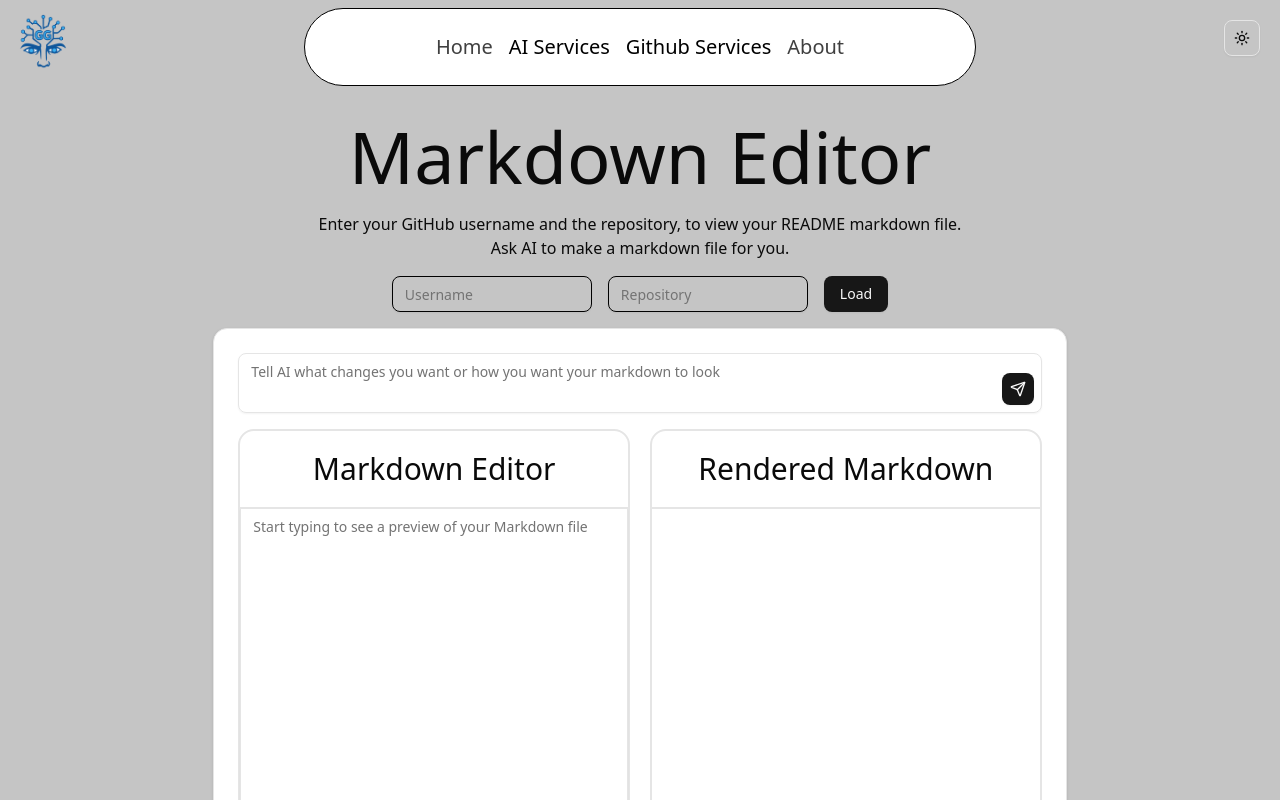
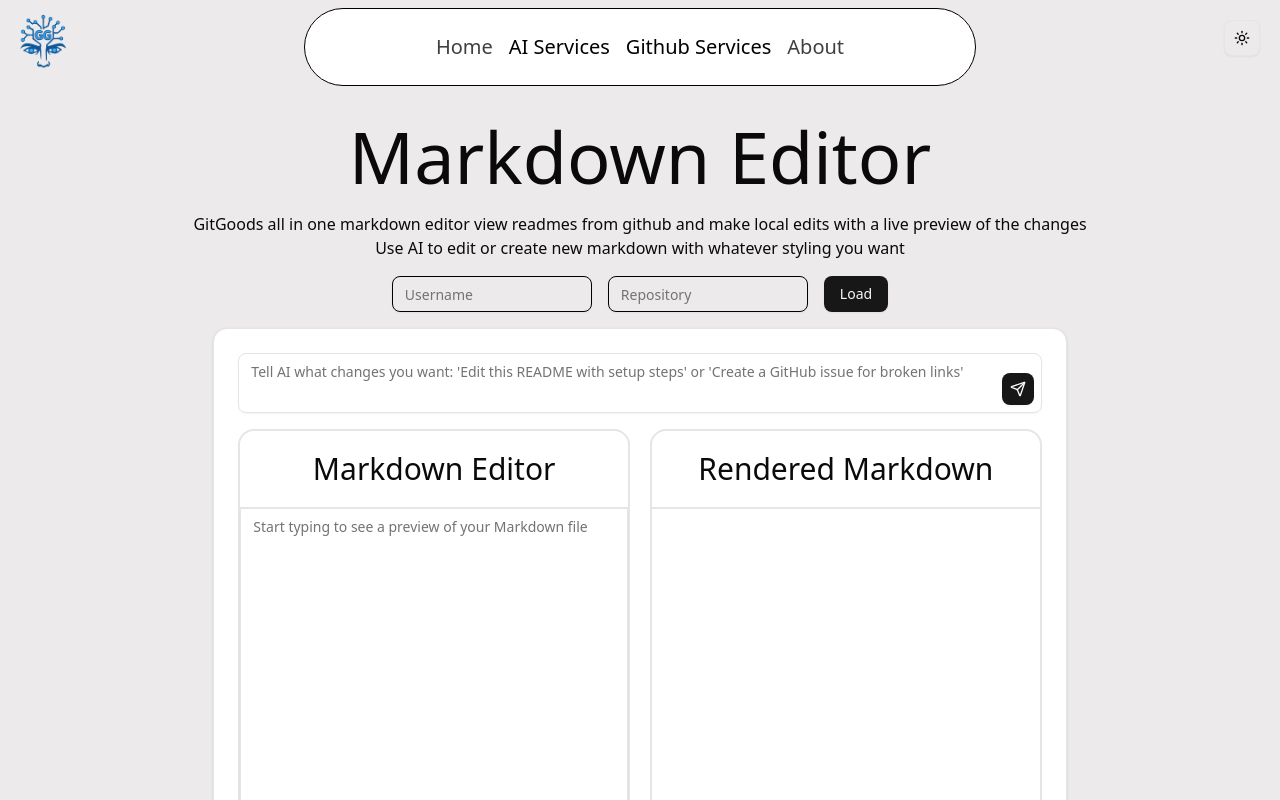
Before and after one commit to CMPT-276-SUMMER-2025/final-project-15-mountains, a Next.js app in the folder src/: page /markdown_editor in a window 1280 px wide. Shown: the top 800 px of the page. Built offline with nearby package versions, Linux system fonts and the light colour scheme; some icons are missing.

Commit message:
change bg color and ui change to markdown editor

```diff
--- a/src/app/globals.css
+++ b/src/app/globals.css
@@ -45,7 +45,7 @@
 
 :root {
   --radius: 0.625rem;
-  --background: oklch(82.344% 0.00009 271.152);
+  --background: oklch(93.86% 0.00213 14.438);
   --foreground: oklch(0.145 0 0);
   --card: oklch(1 0 0);
   --card-foreground: oklch(0.145 0 0);
--- a/src/app/markdown_editor/page.js
+++ b/src/app/markdown_editor/page.js
@@ -184,8 +184,8 @@ export default function Page() {
             {/* Header */}
             <div className="flex flex-col mx-auto pt-30 text-center">
                 <h1 className="text-7xl text-center">Markdown Editor</h1>
-                <p className="text-center text-md mt-5">Enter your GitHub username and the repository, to view your README markdown file.</p>
-                <p> Ask AI to make a markdown file for you.</p>
+                <p className="text-center text-md mt-5">GitGoods all in one markdown editor view readmes from github and make local edits with a live preview of the changes</p>
+                <p> Use AI to edit or create new markdown with whatever styling you want</p>
                 {/* Input Section */}
                 <div className="flex grid-cols-3 gap-4 justify-center py-4">
                     <Input disabled={loading} className="border-black dark:border-gray-500 border-1  w-50" id="Username" placeholder="Username" onChange={(e) => setUsername(e.target.value)}></Input>
@@ -206,7 +206,7 @@ export default function Page() {
             )}
 
             <Card className={`relative flex flex-col gap-4 p-6 min-h-[600px]  ${sizeup ? "w-full" : "w-4/6"} self-center transition-all duration-300`}>
-                <button onClick={togglesize} className="absolute right-2 top-2 z-50 cursor-pointer">
+                <button onClick={togglesize} className="absolute right-2 top-1 z-50 cursor-pointer  ">
                     {!sizeup && <ScreenFullIcon size={16} />}
                     {sizeup && <ScreenNormalIcon size={16} />}
                 </button>
@@ -219,15 +219,15 @@ export default function Page() {
                     value={message}
                     onChange={handleTextareaChange}
                     onKeyDown={handleKeyDown}
-                    placeholder="Tell AI what changes you want or how you want your markdown to look"
-                    className="min-h-[60px] max-h-[200px] resize-none pr-12"
+                    placeholder="Tell AI what changes you want: 'Edit this README with setup steps' or 'Create a GitHub issue for broken links'"
+                    className="min-h-[60px] max-h-[200px] resize-none pr-12 "
                     rows={2}
                     disabled={loading}
                     />
                     <Button
                     onClick={handleSubmit}
                     size="sm"
-                    className="absolute bottom-2 right-2 h-8 w-8 p-0"
+                    className="absolute bottom-2 right-2 h-8 w-8 p-0 cursor-pointer"
                     disabled={loading}
                     >
                     {!loading ? <Send className="h-4 w-4" /> : <svg
@@ -272,11 +272,11 @@ export default function Page() {
                 {/* The Right side of the card */}
                 <div className="w-1/2 flex flex-col rounded-2xl border-2 dark:border-gray-500">
                     <div className="self-center border-b-2 w-full text-center py-5  text-3xl dark:border-gray-500">Markdown Editor</div>
-                    <Textarea className="flex-1 resize-none h-full rounded-xl rounded-t-none border-t-0 text-white" value={markdown}  onChange={(e) => setMarkdown(e.target.value)}  placeholder="Start typing to see a preview of your Markdown file"></Textarea>
+                    <Textarea className="flex-1 resize-none h-full rounded-xl rounded-t-none border-t-0 " value={markdown}  onChange={(e) => setMarkdown(e.target.value)}  placeholder="Start typing to see a preview of your Markdown file"></Textarea>
                 </div>
                 <div className="w-1/2 flex flex-col rounded-2xl border-2 dark:border-gray-500 ">
                     <div className="self-center border-b-2 w-full text-center py-5 text-3xl dark:border-gray-500">Rendered Markdown</div>
-                    <div className="flex-1 h-full p-4 rounded-xl overflow-auto">
+                    <div className="flex-1 h-full p-4 rounded-xl overflow-auto ">
                     <ReactMarkdown rehypePlugins={[rehypeRaw]} remarkPlugins={remarkGfm} components={components}>{markdown}</ReactMarkdown>
                     </div>
                 </div>
```
